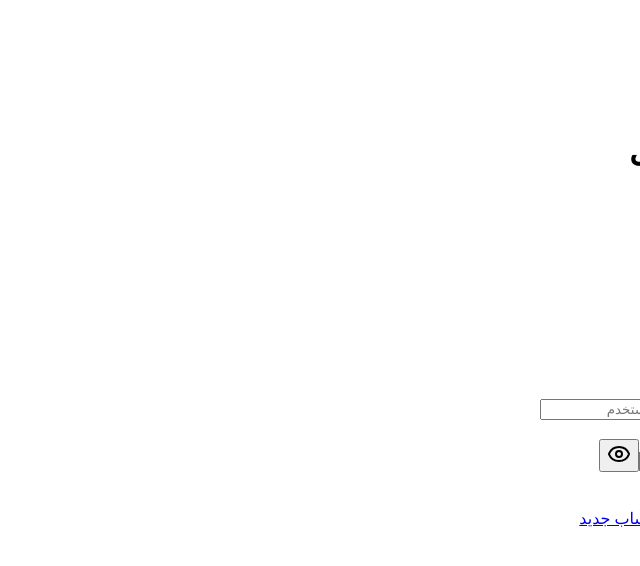
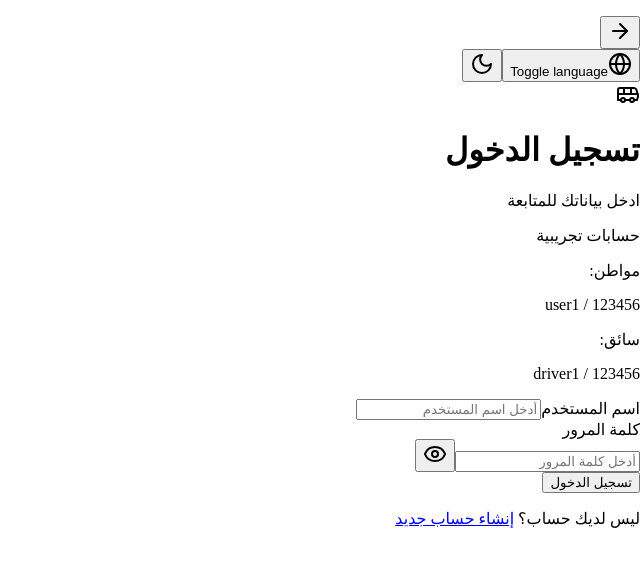
Before and after one commit to amrodwaire/bus, a React (Vite) app in the folder client/: page /login in a window 1280 px wide. Shown: the top 566 px of the page, without its empty margins (640-1280 px from the left). Built offline with nearby package versions, Linux system fonts and the light colour scheme.

Commit message:
Fix file paths and commit client/server structure

```diff
--- a/client/src/index.css
+++ b/client/src/index.css
@@ -1,6 +1,24 @@
 @tailwind base;
 @tailwind components;
 @tailwind utilities;
+
+html {
+    overflow: hidden;
+    height: 100%;
+}
+
+body {
+    overflow: hidden;
+    height: 100%;
+    margin: 0;
+}
+
+#root {
+    height: 100%;
+    overflow-y: auto;
+    overscroll-behavior-y: contain;
+    -webkit-overflow-scrolling: touch;
+}
 
 /* LIGHT MODE */
 :root {
@@ -57,31 +75,24 @@
     --shadow-2xl: 0px 2px 0px 0px hsl(0 0% 0% / 0.00);
     --tracking-normal: 0em;
     --spacing: 0.25rem;
-
     /* Fallback for older browsers */
     --sidebar-primary-border: hsl(var(--sidebar-primary));
     --sidebar-primary-border: hsl(from hsl(var(--sidebar-primary)) h s calc(l + var(--opaque-button-border-intensity)) / alpha);
-
     /* Fallback for older browsers */
     --sidebar-accent-border: hsl(var(--sidebar-accent));
     --sidebar-accent-border: hsl(from hsl(var(--sidebar-accent)) h s calc(l + var(--opaque-button-border-intensity)) / alpha);
-
     /* Fallback for older browsers */
     --primary-border: hsl(var(--primary));
     --primary-border: hsl(from hsl(var(--primary)) h s calc(l + var(--opaque-button-border-intensity)) / alpha);
-
     /* Fallback for older browsers */
     --secondary-border: hsl(var(--secondary));
     --secondary-border: hsl(from hsl(var(--secondary)) h s calc(l + var(--opaque-button-border-intensity)) / alpha);
-
     /* Fallback for older browsers */
     --muted-border: hsl(var(--muted));
     --muted-border: hsl(from hsl(var(--muted)) h s calc(l + var(--opaque-button-border-intensity)) / alpha);
-
     /* Fallback for older browsers */
     --accent-border: hsl(var(--accent));
     --accent-border: hsl(from hsl(var(--accent)) h s calc(l + var(--opaque-button-border-intensity)) / alpha);
-
     /* Fallback for older browsers */
     --destructive-border: hsl(var(--destructive));
     --destructive-border: hsl(from hsl(var(--destructive)) h s calc(l + var(--opaque-button-border-intensity)) / alpha);
@@ -135,31 +146,24 @@
     --shadow-lg: 0px 2px 0px 0px hsl(0 0% 0% / 0.00), 0px 4px 6px -1px hsl(0 0% 0% / 0.00);
     --shadow-xl: 0px 2px 0px 0px hsl(0 0% 0% / 0.00), 0px 8px 10px -1px hsl(0 0% 0% / 0.00);
     --shadow-2xl: 0px 2px 0px 0px hsl(0 0% 0% / 0.00);
-
     /* Fallback for older browsers */
     --sidebar-primary-border: hsl(var(--sidebar-primary));
     --sidebar-primary-border: hsl(from hsl(var(--sidebar-primary)) h s calc(l + var(--opaque-button-border-intensity)) / alpha);
-
     /* Fallback for older browsers */
     --sidebar-accent-border: hsl(var(--sidebar-accent));
     --sidebar-accent-border: hsl(from hsl(var(--sidebar-accent)) h s calc(l + var(--opaque-button-border-intensity)) / alpha);
-
     /* Fallback for older browsers */
     --primary-border: hsl(var(--primary));
     --primary-border: hsl(from hsl(var(--primary)) h s calc(l + var(--opaque-button-border-intensity)) / alpha);
-
     /* Fallback for older browsers */
     --secondary-border: hsl(var(--secondary));
     --secondary-border: hsl(from hsl(var(--secondary)) h s calc(l + var(--opaque-button-border-intensity)) / alpha);
-
     /* Fallback for older browsers */
     --muted-border: hsl(var(--muted));
     --muted-border: hsl(from hsl(var(--muted)) h s calc(l + var(--opaque-button-border-intensity)) / alpha);
-
     /* Fallback for older browsers */
     --accent-border: hsl(var(--accent));
     --accent-border: hsl(from hsl(var(--accent)) h s calc(l + var(--opaque-button-border-intensity)) / alpha);
-
     /* Fallback for older browsers */
     --destructive-border: hsl(var(--destructive));
     --destructive-border: hsl(from hsl(var(--destructive)) h s calc(l + var(--opaque-button-border-intensity)) / alpha);
@@ -212,9 +216,11 @@
     /* .no-default-hover-elevate/no-default-active-elevate is an escape hatch so consumers of
    * buttons/badges can remove the automatic brightness adjustment on interactions
    * and program their own. */
-  .no-default-hover-elevate {}
+    .no-default-hover-elevate {
+    }
 
-  .no-default-active-elevate {}
+    .no-default-active-elevate {
+    }
 
 
     /**
--- a/client/src/main.tsx
+++ b/client/src/main.tsx
@@ -2,4 +2,44 @@ import { createRoot } from "react-dom/client";
 import App from "./App";
 import "./index.css";
 
+// Aggressive pull-to-refresh prevention for Android WebView / APK
+let startY = 0;
+let startX = 0;
+
+document.addEventListener("touchstart", (e) => {
+    startY = e.touches[0].pageY;
+    startX = e.touches[0].pageX;
+}, { passive: true });
+
+document.addEventListener("touchmove", (e) => {
+    const dy = e.touches[0].pageY - startY;
+    const dx = e.touches[0].pageX - startX;
+
+    if (Math.abs(dy) <= Math.abs(dx)) return;
+
+    let el = e.target as HTMLElement | null;
+    while (el && el !== document.documentElement) {
+        if (el.scrollHeight > el.clientHeight) {
+            const style = window.getComputedStyle(el);
+            const overflow = style.overflowY;
+            if (overflow === "auto" || overflow === "scroll") {
+                if (dy > 0 && el.scrollTop <= 0) {
+                    e.preventDefault();
+                    return;
+                }
+                if (dy < 0 && el.scrollTop + el.clientHeight >= el.scrollHeight) {
+                    e.preventDefault();
+                    return;
+                }
+                return;
+            }
+        }
+        el = el.parentElement;
+    }
+
+    if (dy > 0) {
+        e.preventDefault();
+    }
+}, { passive: false });
+
 createRoot(document.getElementById("root")!).render(<App />);
```
Lines whose indentation alone changed are shown as unchanged.
